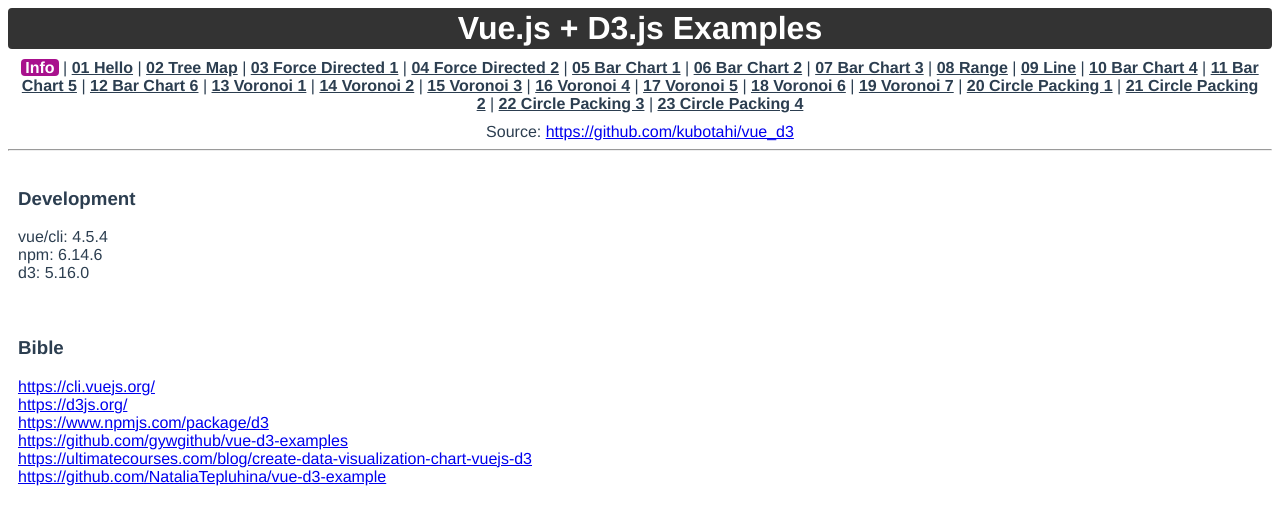
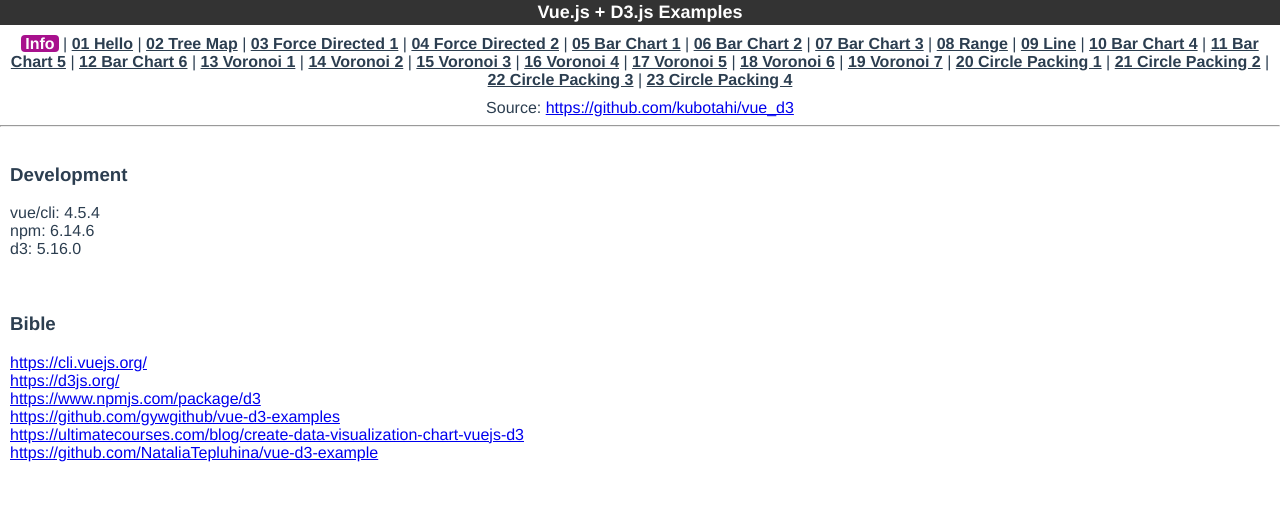
Before and after one commit to kubotahi/vue_d3, a Vue app: page / in a window 1280 px wide. Shown: the top 524 px of the page. Built offline with nearby package versions, Linux system fonts and the light colour scheme.

Commit message:
change sass

```diff
--- a/src/App.vue
+++ b/src/App.vue
@@ -40,53 +40,5 @@
 </template>
 
 <style lang="scss">
-#app {
-  font-family: Avenir, Helvetica, Arial, sans-serif;
-  -webkit-font-smoothing: antialiased;
-  -moz-osx-font-smoothing: grayscale;
-  text-align: center;
-  color: #2c3e50;
-}
-
-.title {
-    background-color: #333;
-    color: #fff;
-    text-decoration: none;
-    padding: 2px 40px;
-    border-radius: 4px;
-    font-size: 32px;
-    font-weight: bold;
-}
-
-#nav {
-  padding: 10px;
-
-  a {
-    font-weight: bold;
-    color: #2c3e50;
-
-    &.router-link-exact-active {
-      color: #42b983;
-    }
-  }
-}
-
-#nav a.router-link-exact-active {
-    color: #ffffff;
-    background-color: #a8118d;
-    border-radius: 4px;
-    padding: 0px 4px;
-    text-decoration: none;
-}
-
-.container {
-    font-size: 16px;
-    padding: 10px;
-    height: 86vh;
-}
-
-.memo {
-  text-align: left;
-}
-
+@import "./assets/css/style.scss"
 </style>
--- a/src/assets/css/style.scss
+++ b/src/assets/css/style.scss
@@ -1,6 +1,50 @@
+body {
+  margin: 0px;
+}
+
+#app {
+  font-family: Avenir, Helvetica, Arial, sans-serif;
+  -webkit-font-smoothing: antialiased;
+  -moz-osx-font-smoothing: grayscale;
+  text-align: center;
+  color: #2c3e50;
+}
+
+.title {
+    background-color: #333;
+    color: #fff;
+    padding: 2px 40px;
+    font-size: 18px;
+    font-weight: bold;
+}
+
+#nav {
+  padding: 10px;
+
+  a {
+    font-weight: bold;
+    color: #2c3e50;
+
+    &.router-link-exact-active {
+      color: #42b983;
+    }
+  }
+}
+
+#nav a.router-link-exact-active {
+    color: #ffffff;
+    background-color: #a8118d;
+    border-radius: 4px;
+    padding: 0px 4px;
+    text-decoration: none;
+}
 
 .container {
     font-size: 16px;
-    padding: 60px 20px 20px 20px;
+    padding: 10px;
     height: 86vh;
 }
+
+.memo {
+  text-align: left;
+}
```
